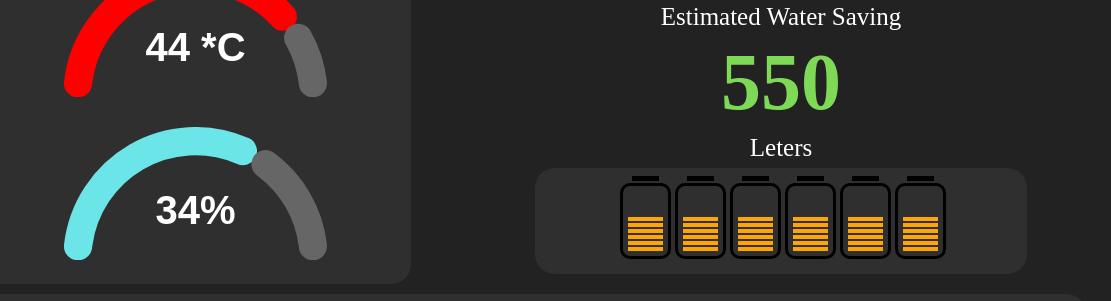
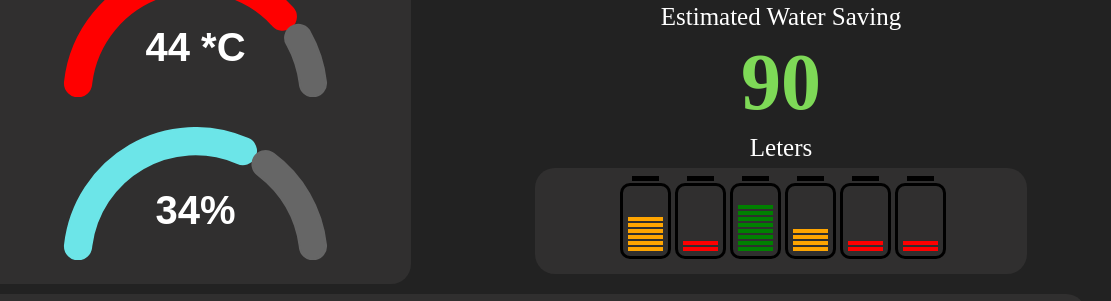
Before and after one commit to Mehmood11/Dashboard-Page, a plain HTML site: page index.html in a window 1280 px wide. Shown: the part 426-727 px from the top of the page, 169-1280 px from the left. Drawn offline with nearby package versions, Linux system fonts and the light colour scheme.

Commit message:
#Updated Code

```diff
--- a/index.html
+++ b/index.html
@@ -29,81 +29,81 @@
         </div>
         <div class="battery-div inner-bottom-charts">
           <p>Estimated Water Saving</p>
-          <h1 id="main-water-litres">550</h1>
+          <h1 id="main-water-litres">90</h1>
           <p>Leters</p>
 
           <div class="inner-battery">
-            <div class="main-battery">
-              <div class="battery-stages higher-litre3"></div>
-              <div class="battery-stages higher-litre2 higher-litre3"></div>
-              <div class="battery-stages higher-litre higher-litre2 higher-litre3"></div>
-              <div class="battery-stages medium-litre4 higher-litre higher-litre2 higher-litre3"></div>
-              <div class="battery-stages medium-litre3 medium-litre4 higher-litre higher-litre2 higher-litre3"></div>
-              <div class="battery-stages medium-litre2 medium-litre3 medium-litre4 higher-litre higher-litre2 higher-litre3"></div>
-              <div class="battery-stages medium-litre medium-litre2 medium-litre3 medium-litre4 higher-litre higher-litre2 higher-litre3"></div>
-              <div class="battery-stages low-litre3 medium-litre medium-litre2 medium-litre3 medium-litre4 higher-litre higher-litre2 higher-litre3"></div>
-              <div class="battery-stages low-litre2 low-litre3 medium-litre medium-litre2 medium-litre3 medium-litre4 higher-litre higher-litre2 higher-litre3"></div>
-              <div class="battery-stages low-litre low-litre2 low-litre3 medium-litre medium-litre2 medium-litre3 medium-litre4 higher-litre higher-litre2 higher-litre3"></div>
+            <div class="main-battery" id="main-battery1">
+              <div class="battery-stages"></div>
+              <div class="battery-stages"></div>
+              <div class="battery-stages"></div>
+              <div class="battery-stages"></div>
+              <div class="battery-stages"></div>
+              <div class="battery-stages"></div>
+              <div class="battery-stages"></div>
+              <div class="battery-stages"></div>
+              <div class="battery-stages"></div>
+              <div class="battery-stages"></div>
             </div>
-            <div class="main-battery">
-              <div class="battery-stages higher-litre3"></div>
-              <div class="battery-stages higher-litre2 higher-litre3"></div>
-              <div class="battery-stages higher-litre higher-litre2 higher-litre3"></div>
-              <div class="battery-stages medium-litre4 higher-litre higher-litre2 higher-litre3"></div>
-              <div class="battery-stages medium-litre3 medium-litre4 higher-litre higher-litre2 higher-litre3"></div>
-              <div class="battery-stages medium-litre2 medium-litre3 medium-litre4 higher-litre higher-litre2 higher-litre3"></div>
-              <div class="battery-stages medium-litre medium-litre2 medium-litre3 medium-litre4 higher-litre higher-litre2 higher-litre3"></div>
-              <div class="battery-stages low-litre3 medium-litre medium-litre2 medium-litre3 medium-litre4 higher-litre higher-litre2 higher-litre3"></div>
-              <div class="battery-stages low-litre2 low-litre3 medium-litre medium-litre2 medium-litre3 medium-litre4 higher-litre higher-litre2 higher-litre3"></div>
-              <div class="battery-stages low-litre low-litre2 low-litre3 medium-litre medium-litre2 medium-litre3 medium-litre4 higher-litre higher-litre2 higher-litre3"></div>
+            <div class="main-battery" id="main-battery2">
+              <div class="battery-stages"></div>
+              <div class="battery-stages"></div>
+              <div class="battery-stages"></div>
+              <div class="battery-stages"></div>
+              <div class="battery-stages"></div>
+              <div class="battery-stages"></div>
+              <div class="battery-stages"></div>
+              <div class="battery-stages"></div>
+              <div class="battery-stages"></div>
+              <div class="battery-stages"></div>
             </div>
-            <div class="main-battery">
-              <div class="battery-stages higher-litre3"></div>
-              <div class="battery-stages higher-litre2 higher-litre3"></div>
-              <div class="battery-stages higher-litre higher-litre2 higher-litre3"></div>
-              <div class="battery-stages medium-litre4 higher-litre higher-litre2 higher-litre3"></div>
-              <div class="battery-stages medium-litre3 medium-litre4 higher-litre higher-litre2 higher-litre3"></div>
-              <div class="battery-stages medium-litre2 medium-litre3 medium-litre4 higher-litre higher-litre2 higher-litre3"></div>
-              <div class="battery-stages medium-litre medium-litre2 medium-litre3 medium-litre4 higher-litre higher-litre2 higher-litre3"></div>
-              <div class="battery-stages low-litre3 medium-litre medium-litre2 medium-litre3 medium-litre4 higher-litre higher-litre2 higher-litre3"></div>
-              <div class="battery-stages low-litre2 low-litre3 medium-litre medium-litre2 medium-litre3 medium-litre4 higher-litre higher-litre2 higher-litre3"></div>
-              <div class="battery-stages low-litre low-litre2 low-litre3 medium-litre medium-litre2 medium-litre3 medium-litre4 higher-litre higher-litre2 higher-litre3"></div>
+            <div class="main-battery" id="main-battery3">
+              <div class="battery-stages"></div>
+              <div class="battery-stages"></div>
+              <div class="battery-stages"></div>
+              <div class="battery-stages"></div>
+              <div class="battery-stages"></div>
+              <div class="battery-stages"></div>
+              <div class="battery-stages"></div>
+              <div class="battery-stages"></div>
+              <div class="battery-stages"></div>
+              <div class="battery-stages"></div>
             </div>
-            <div class="main-battery">
-              <div class="battery-stages higher-litre3"></div>
-              <div class="battery-stages higher-litre2 higher-litre3"></div>
-              <div class="battery-stages higher-litre higher-litre2 higher-litre3"></div>
-              <div class="battery-stages medium-litre4 higher-litre higher-litre2 higher-litre3"></div>
-              <div class="battery-stages medium-litre3 medium-litre4 higher-litre higher-litre2 higher-litre3"></div>
-              <div class="battery-stages medium-litre2 medium-litre3 medium-litre4 higher-litre higher-litre2 higher-litre3"></div>
-              <div class="battery-stages medium-litre medium-litre2 medium-litre3 medium-litre4 higher-litre higher-litre2 higher-litre3"></div>
-              <div class="battery-stages low-litre3 medium-litre medium-litre2 medium-litre3 medium-litre4 higher-litre higher-litre2 higher-litre3"></div>
-              <div class="battery-stages low-litre2 low-litre3 medium-litre medium-litre2 medium-litre3 medium-litre4 higher-litre higher-litre2 higher-litre3"></div>
-              <div class="battery-stages low-litre low-litre2 low-litre3 medium-litre medium-litre2 medium-litre3 medium-litre4 higher-litre higher-litre2 higher-litre3"></div>
+            <div class="main-battery" id="main-battery4">
+              <div class="battery-stages"></div>
+              <div class="battery-stages"></div>
+              <div class="battery-stages"></div>
+              <div class="battery-stages"></div>
+              <div class="battery-stages"></div>
+              <div class="battery-stages"></div>
+              <div class="battery-stages"></div>
+              <div class="battery-stages"></div>
+              <div class="battery-stages"></div>
+              <div class="battery-stages"></div>
             </div>
-            <div class="main-battery">
-              <div class="battery-stages higher-litre3"></div>
-              <div class="battery-stages higher-litre2 higher-litre3"></div>
-              <div class="battery-stages higher-litre higher-litre2 higher-litre3"></div>
-              <div class="battery-stages medium-litre4 higher-litre higher-litre2 higher-litre3"></div>
-              <div class="battery-stages medium-litre3 medium-litre4 higher-litre higher-litre2 higher-litre3"></div>
-              <div class="battery-stages medium-litre2 medium-litre3 medium-litre4 higher-litre higher-litre2 higher-litre3"></div>
-              <div class="battery-stages medium-litre medium-litre2 medium-litre3 medium-litre4 higher-litre higher-litre2 higher-litre3"></div>
-              <div class="battery-stages low-litre3 medium-litre medium-litre2 medium-litre3 medium-litre4 higher-litre higher-litre2 higher-litre3"></div>
-              <div class="battery-stages low-litre2 low-litre3 medium-litre medium-litre2 medium-litre3 medium-litre4 higher-litre higher-litre2 higher-litre3"></div>
-              <div class="battery-stages low-litre low-litre2 low-litre3 medium-litre medium-litre2 medium-litre3 medium-litre4 higher-litre higher-litre2 higher-litre3"></div>
+            <div class="main-battery" id="main-battery5">
+              <div class="battery-stages"></div>
+              <div class="battery-stages"></div>
+              <div class="battery-stages"></div>
+              <div class="battery-stages"></div>
+              <div class="battery-stages"></div>
+              <div class="battery-stages"></div>
+              <div class="battery-stages"></div>
+              <div class="battery-stages"></div>
+              <div class="battery-stages"></div>
+              <div class="battery-stages"></div>
             </div>
-            <div class="main-battery">
-              <div class="battery-stages higher-litre3"></div>
-              <div class="battery-stages higher-litre2 higher-litre3"></div>
-              <div class="battery-stages higher-litre higher-litre2 higher-litre3"></div>
-              <div class="battery-stages medium-litre4 higher-litre higher-litre2 higher-litre3"></div>
-              <div class="battery-stages medium-litre3 medium-litre4 higher-litre higher-litre2 higher-litre3"></div>
-              <div class="battery-stages medium-litre2 medium-litre3 medium-litre4 higher-litre higher-litre2 higher-litre3"></div>
-              <div class="battery-stages medium-litre medium-litre2 medium-litre3 medium-litre4 higher-litre higher-litre2 higher-litre3"></div>
-              <div class="battery-stages low-litre3 medium-litre medium-litre2 medium-litre3 medium-litre4 higher-litre higher-litre2 higher-litre3"></div>
-              <div class="battery-stages low-litre2 low-litre3 medium-litre medium-litre2 medium-litre3 medium-litre4 higher-litre higher-litre2 higher-litre3"></div>
-              <div class="battery-stages low-litre low-litre2 low-litre3 medium-litre medium-litre2 medium-litre3 medium-litre4 higher-litre higher-litre2 higher-litre3"></div>
+            <div class="main-battery" id="main-battery6">
+              <div class="battery-stages"></div>
+              <div class="battery-stages"></div>
+              <div class="battery-stages"></div>
+              <div class="battery-stages"></div>
+              <div class="battery-stages"></div>
+              <div class="battery-stages"></div>
+              <div class="battery-stages"></div>
+              <div class="battery-stages"></div>
+              <div class="battery-stages"></div>
+              <div class="battery-stages"></div>
             </div>
 
           </div>
--- a/style.css
+++ b/style.css
@@ -79,6 +79,7 @@ body {
   display: flex;
   justify-content: center;
   align-items: center;
+
   background-color: #302f2f;
   width: 100%;
   border-radius: 20px;
@@ -92,6 +93,8 @@ body {
   padding: 5px;
   border-radius: 10px;
   position: relative;
+  display: flex;
+  flex-direction: column-reverse;
 }
 .inner-battery .main-battery::before {
   content: "";
--- a/style.js
+++ b/style.js
@@ -230,7 +230,6 @@ const doughnutText = {
       ctx,
       chartArea: { left, right, top, bottom, width, height },
     } = chart;
-    console.log(left + 2);
     ctx.save();
     ctx.font = "bolder 20px Arial";
     ctx.fillStyle = "#ffffff";
@@ -295,61 +294,67 @@ const mydoughnutChart = new Chart(
 );
 
 ////////// For Battery (Water Litres)
+const forBattery1 = 600;
+const forBattery2 = 200;
+const forBattery3 = 800;
+const forBattery4 = 400;
+const forBattery5 = 200;
+const forBattery6 = 200;
 
-const waterLitres = document.getElementById("main-water-litres");
-const batteryStages = document.getElementsByClassName("battery-stages");
-const lowStages = document.getElementsByClassName("low-litre");
-const lowStages2 = document.getElementsByClassName("low-litre2");
-const lowStages3 = document.getElementsByClassName("low-litre3");
-const mediumStages = document.getElementsByClassName("medium-litre");
-const mediumStages2 = document.getElementsByClassName("medium-litre2");
-const mediumStages3 = document.getElementsByClassName("medium-litre3");
-const mediumStages4 = document.getElementsByClassName("medium-litre4");
-const higherLitre = document.getElementsByClassName("higher-litre");
-const higherLitre2 = document.getElementsByClassName("higher-litre2");
-const higherLitre3 = document.getElementsByClassName("higher-litre3");
+const batteryStages1 = document.getElementById("main-battery1").children;
+const batteryStages2 = document.getElementById("main-battery2").children;
+const batteryStages3 = document.getElementById("main-battery3").children;
+const batteryStages4 = document.getElementById("main-battery4").children;
+const batteryStages5 = document.getElementById("main-battery5").children;
+const batteryStages6 = document.getElementById("main-battery6").children;
 
-console.log(batteryStages);
-if (waterLitres.textContent <= 100) {
-  // lowStages.classList.add("lowStages");
-  for (let index = 0; index < lowStages.length; index++) {
-    lowStages[index].classList.add("lowStages");
+const batteryFuntion = (value, batteryStages) => {
+  if (value <= 100) {
+    for (let index = 0; index < 1; index++) {
+      batteryStages[index].classList.add("lowStages");
     }
-} else if (waterLitres.textContent <= 200) {
-  for (let index = 0; index < lowStages2.length; index++) {
-    lowStages2[index].classList.add("lowStages");
+  } else if (value <= 200) {
+    for (let index = 0; index < 2; index++) {
+      batteryStages[index].classList.add("lowStages");
     }
-} else if (waterLitres.textContent <= 300) {
-  for (let index = 0; index < lowStages3.length; index++) {
-    lowStages3[index].classList.add("lowStages");
+  } else if (value <= 300) {
+    for (let index = 0; index < 3; index++) {
+      batteryStages[index].classList.add("lowStages");
     }
-} else if (waterLitres.textContent <= 400) {
-  for (let index = 0; index < mediumStages.length; index++) {
-    mediumStages[index].classList.add("mediumStages");
+  } else if (value <= 400) {
+    for (let index = 0; index < 4; index++) {
+      batteryStages[index].classList.add("mediumStages");
     }
-} else if (waterLitres.textContent <= 500) {
-  for (let index = 0; index < mediumStages2.length; index++) {
-    mediumStages2[index].classList.add("mediumStages");
+  } else if (value <= 500) {
+    for (let index = 0; index < 5; index++) {
+     batteryStages[index].classList.add("mediumStages");
     }
-} else if (waterLitres.textContent <= 600) {
-  for (let index = 0; index < mediumStages3.length; index++) {
-    mediumStages3[index].classList.add("mediumStages");
+  } else if (value <= 600) {
+    for (let index = 0; index < 6; index++) {
+       batteryStages[index].classList.add("mediumStages");
     }
-} else if (waterLitres.textContent <= 700) {
-  for (let index = 0; index < mediumStages4.length; index++) {
-    mediumStages4[index].classList.add("mediumStages");
+  } else if (value <= 700) {
+    for (let index = 0; index < 7; index++) {
+      batteryStages[index].classList.add("mediumStages");
     }
-} else if (waterLitres.textContent <= 800) {
-  for (let index = 0; index < higherLitre.length; index++) {
-    higherLitre[index].classList.add("higher-litres");
+  } else if (value <= 800) {
+    for (let index = 0; index < 8; index++) {
+     batteryStages[index].classList.add("higher-litres");
     }
-} else if (waterLitres.textContent <= 900) {
-  for (let index = 0; index < higherLitre2.length; index++) {
-    higherLitre2[index].classList.add("higher-litres");
+  } else if (value <= 900) {
+    for (let index = 0; index < 9; index++) {
+     batteryStages[index].classList.add("higher-litres");
     }
   } else {
-  for (let index = 0; index < higherLitre3.length; index++) {
-    higherLitre3[index].classList.add("higher-litres");
+    for (let index = 0; index < 10; index++) {
+       batteryStages[index].classList.add("higher-litres");
     }
-  // console.log("dsdsdsdsdsd");
   }
+};
+
+batteryFuntion(forBattery1, batteryStages1);
+batteryFuntion(forBattery2, batteryStages2);
+batteryFuntion(forBattery3, batteryStages3);
+batteryFuntion(forBattery4, batteryStages4);
+batteryFuntion(forBattery5, batteryStages5);
+batteryFuntion(forBattery6, batteryStages6);
```
Also changed, not shown: assets/wasisy.png (added). Lines whose indentation alone changed are shown as unchanged.
